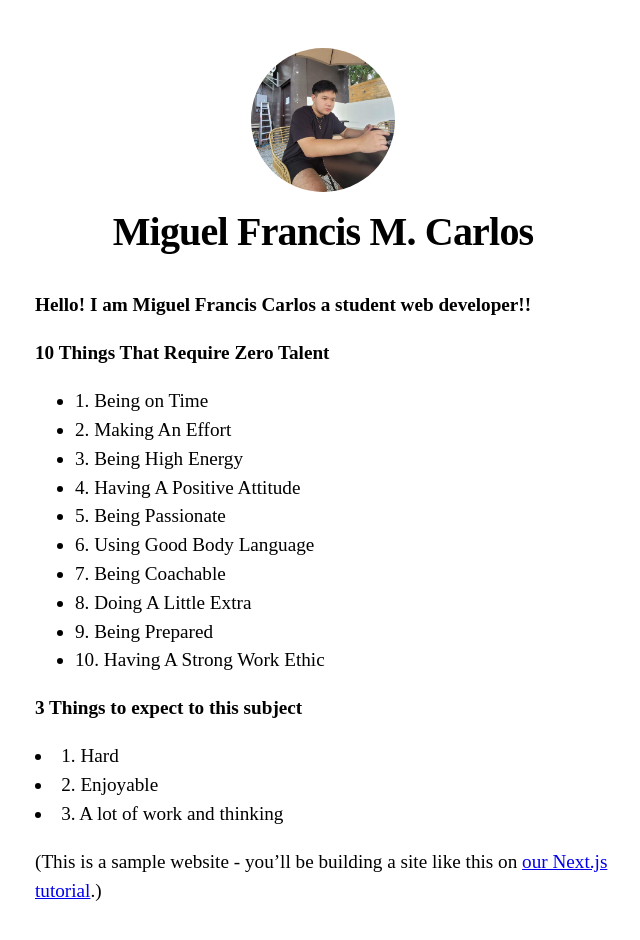
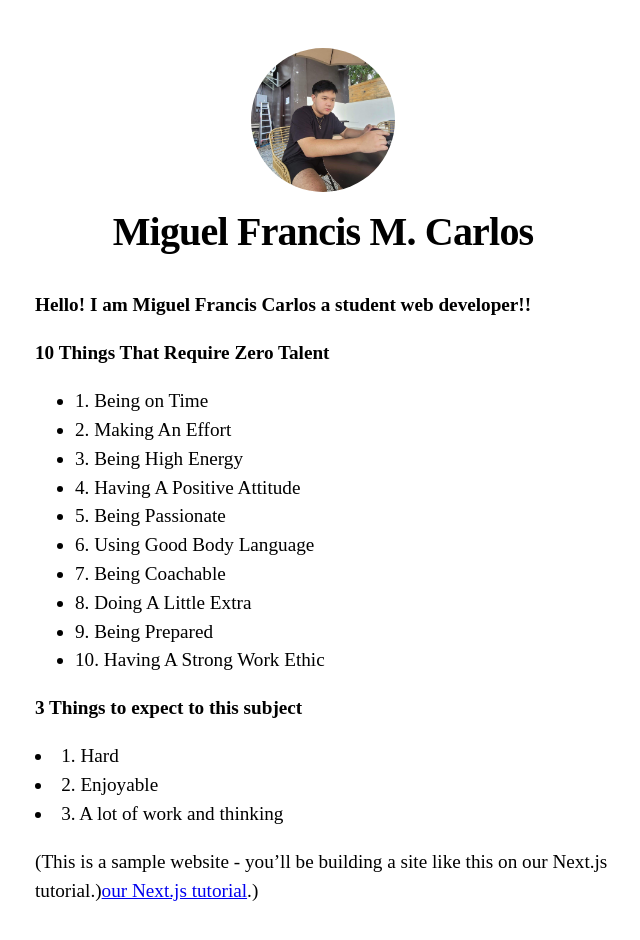
Before and after one commit to MIGUELCARLOS1321/nextjs-blog, a Next.js app: page / in a window 1280 px wide. Shown: the top 940 px of the page, without its empty margins (317-957 px from the left). Built offline with nearby package versions, Linux system fonts and the light colour scheme.

Commit message:
Update index.js

```diff
--- a/pages/index.js
+++ b/pages/index.js
@@ -8,6 +8,7 @@ export default function Home() {
       <Head>
         <title>{siteTitle}</title>
       </Head>
+    <title>No Talent Required</title>
       <section className={utilStyles.headingMd}>
       <p><b>Hello! I am Miguel Francis Carlos a student web developer!!</b></p>
         <p><b>10 Things That Require Zero Talent</b></p>
@@ -28,7 +29,7 @@ export default function Home() {
         <li>2. Enjoyable</li>
         <li>3. A lot of work and thinking</li>
         <p>
-          (This is a sample website - you’ll be building a site like this on{' '}
+          (This is a sample website - you’ll be building a site like this on our Next.js tutorial.)
           <a href="https://nextjs.org/learn">our Next.js tutorial</a>.)
         </p>
       </section>
```
